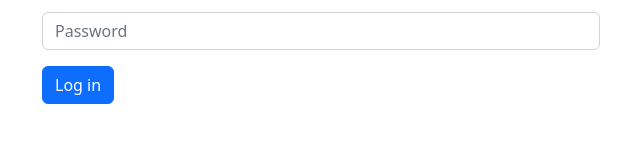
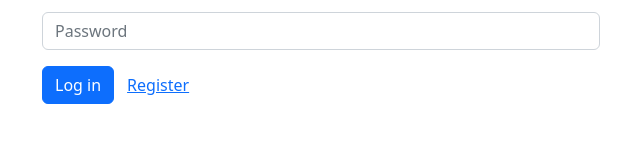
Before and after one commit to anhnguyen6535/MedDiary, a React (Create React App) app in the folder webapp/: page /doctor-login in a window 1280 px wide. Shown: the part 346-488 px from the top of the page, without its empty margins (319-959 px from the left). Built offline with nearby package versions, Linux system fonts and the light colour scheme.

Commit message:
Add register button

```diff
--- a/webapp/src/components/Login.js
+++ b/webapp/src/components/Login.js
@@ -73,9 +73,12 @@ export default function Login(prop) {
           <p style={{color: "red"}}>{errorP}</p>
         </Form.Group>
 
-        <Button variant="primary" type="submit">
-          Log in
-        </Button>
+        <div>
+          <Button variant="primary" type="submit">
+            Log in
+          </Button>
+          <Button variant='link'>Register</Button>
+        </div>
       </Form>
     </>
 
```
